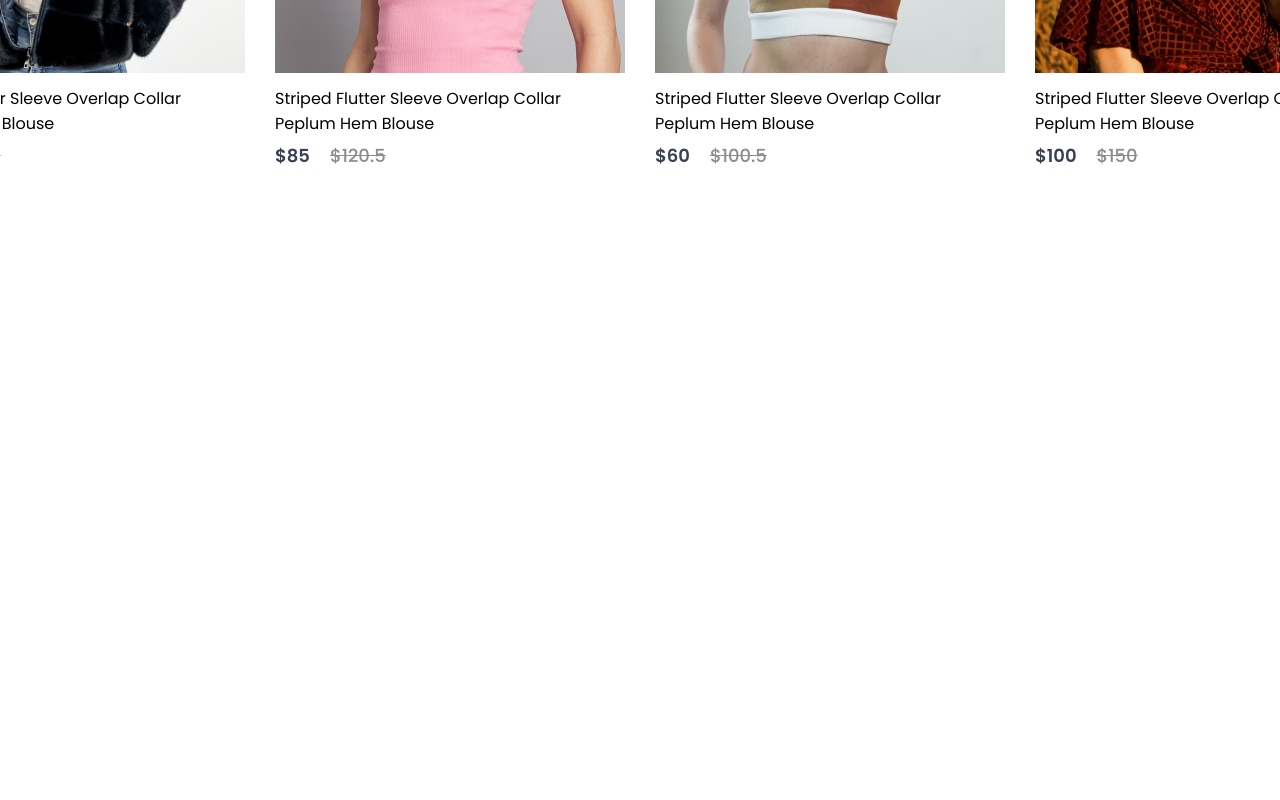
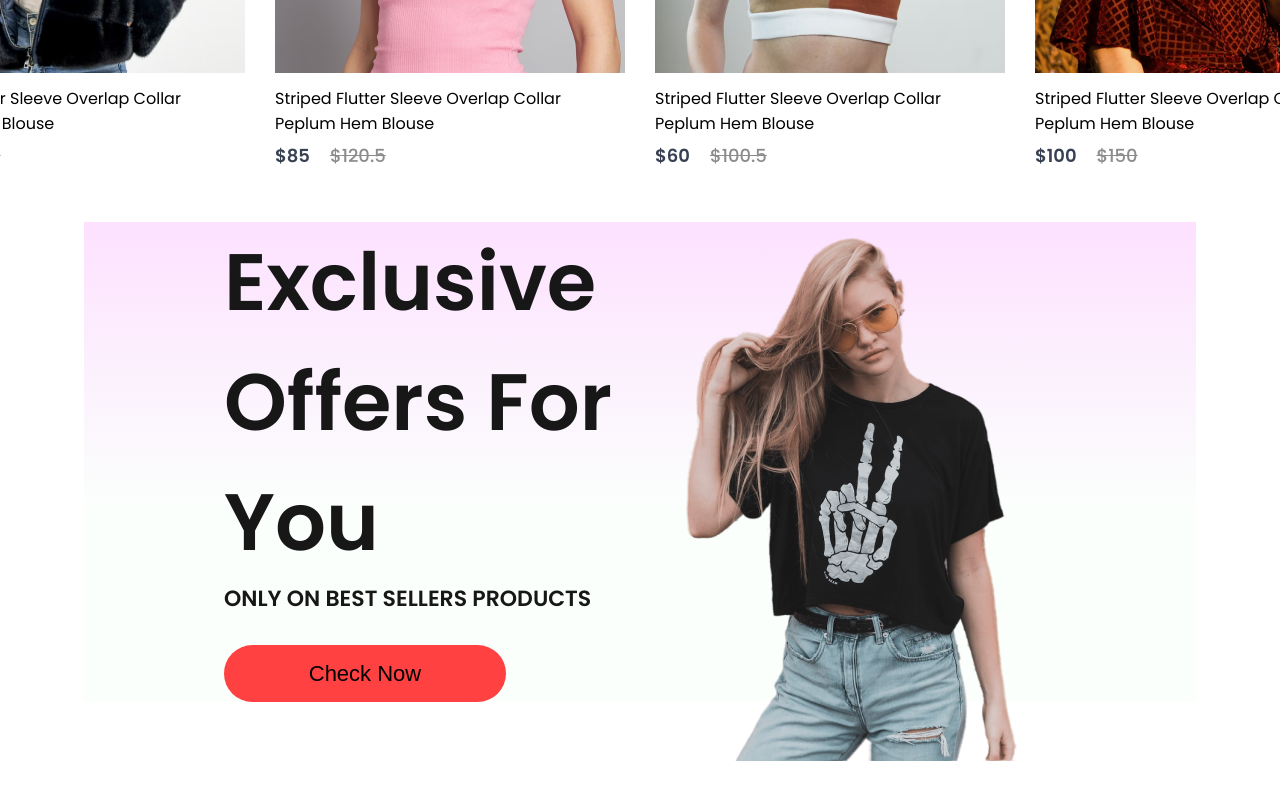
Before and after one commit to alexangria1992/shopper_website_frontend, a React (Create React App) app: page / in a window 1280 px wide. Shown: the part 1395-2195 px from the top of the page. Before the commit the page ends 1617 px from the top, so only its background shows below. Built offline with nearby package versions, Linux system fonts and the light colour scheme.

Commit message:
Offers Section

```diff
--- /dev/null
+++ b/src/Components/Offers/Offers.css
@@ -0,0 +1,47 @@
+.offers {
+  width: 65%;
+  height: 60vh;
+  display: flex;
+  margin: auto;
+  padding: 0px 140px;
+  margin-bottom: 150px;
+  background: linear-gradient(180deg, #fde1ff 0%, #e1ffea22 60%);
+}
+
+.offers-left {
+  flex: 1;
+  display: flex;
+  flex-direction: column;
+  justify-content: center;
+}
+
+.offers-left h1 {
+  color: #171717;
+  font-size: 80px;
+  font-weight: 600;
+}
+
+.offers-left p {
+  color: #171717;
+  font-size: 22px;
+  font-weight: 600;
+}
+
+.offers-left button {
+  width: 282px;
+  height: 70px;
+  border-radius: 35px;
+  background-color: #ff4141;
+  border: none;
+  font-size: 22px;
+  margin-top: 30px;
+  cursor: pointer;
+}
+
+.offers-right {
+  flex: 1;
+  display: flex;
+  align-items: center;
+  justify-content: flex-end;
+  padding-top: 50px;
+}
--- /dev/null
+++ b/src/Components/Offers/Offers.jsx
@@ -0,0 +1,20 @@
+import React from 'react';
+import './Offers.css';
+import exclusive_image from '../Assets/exclusive_image.png';
+const Offers = () => {
+  return (
+    <div className='offers'>
+      <div className='offers-left'>
+        <h1>Exclusive</h1>
+        <h1>Offers For You</h1>
+        <p>ONLY ON BEST SELLERS PRODUCTS</p>
+        <button>Check Now</button>
+      </div>
+      <div className='offers-right'>
+        <img src={exclusive_image} alt='' />
+      </div>
+    </div>
+  );
+};
+
+export default Offers;
--- a/src/Pages/Shop.jsx
+++ b/src/Pages/Shop.jsx
@@ -1,12 +1,14 @@
 import React from 'react';
 import Hero from '../Components/Hero/Hero';
 import Popular from '../Components/Popular/Popular';
+import Offers from '../Components/Offers/Offers';
 
 const Shop = () => {
   return (
     <div>
       <Hero />
       <Popular />
+      <Offers />
     </div>
   );
 };
```
